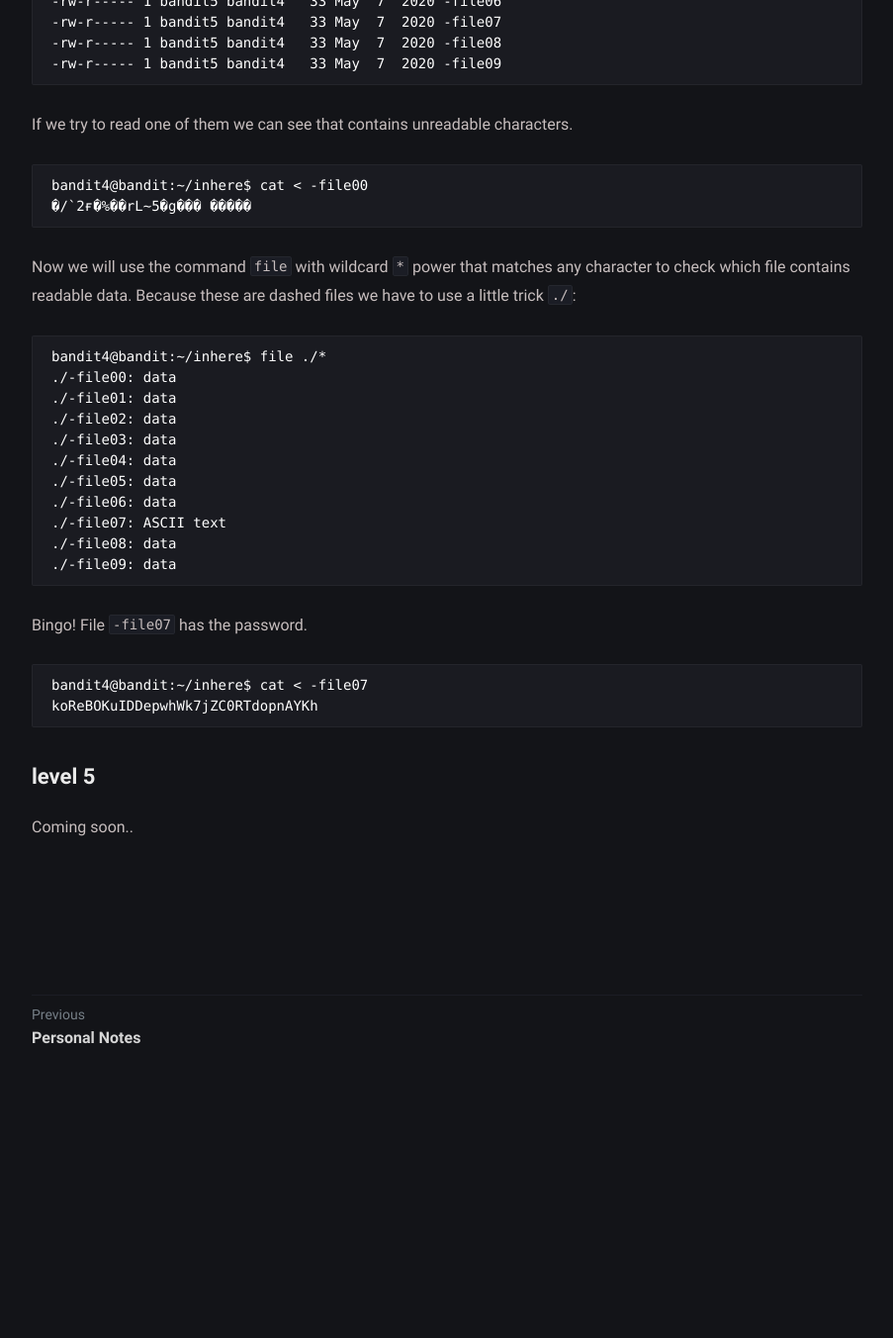
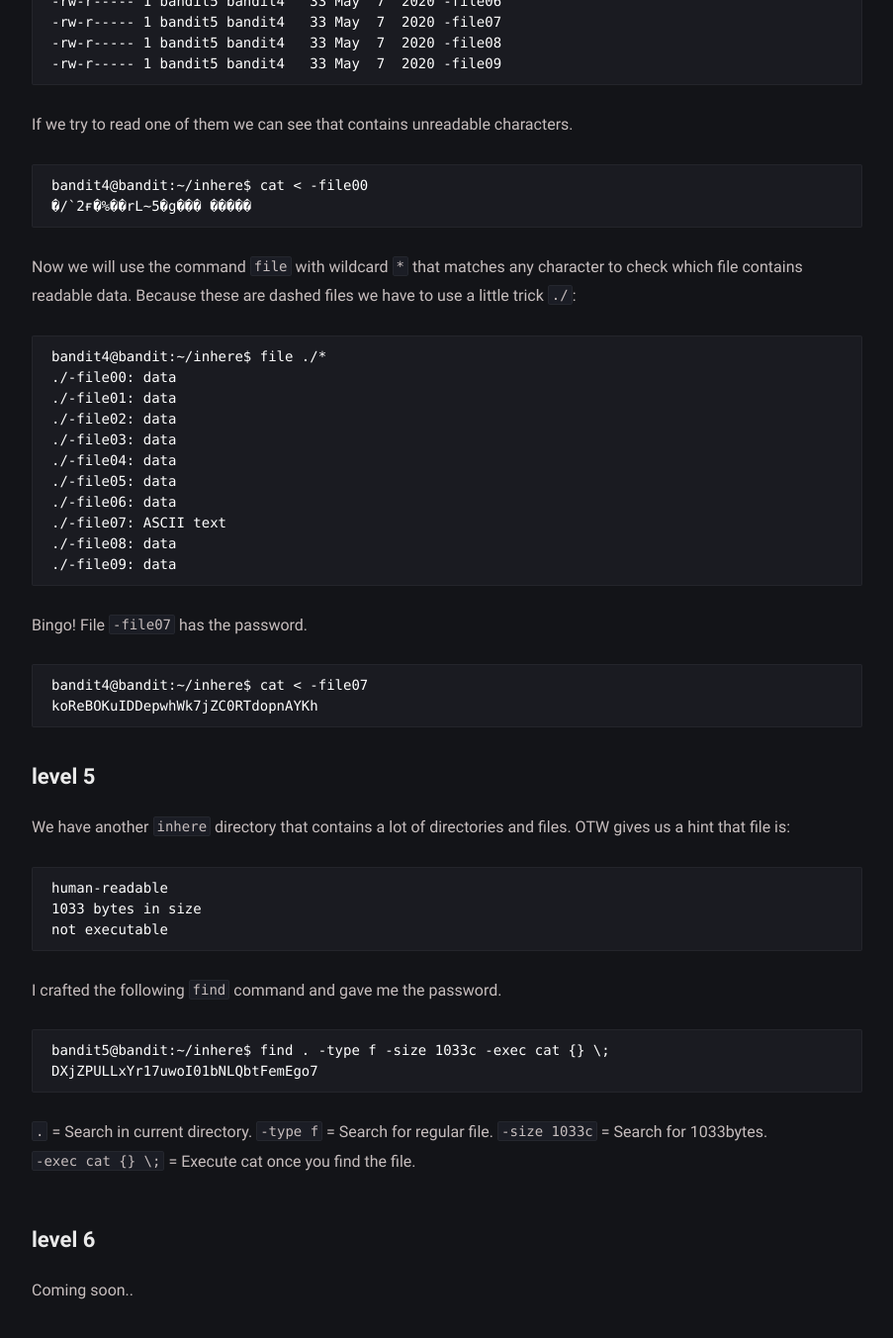
Before and after one commit to sh3llm4g1ck/sh3llm4g1ck.github.io, a Jekyll site: the page built from _posts/overthewire-bandit/2022-03-10-overthewire-bandit.md, in a window 1280 px wide and 1400 px high, scrolled down 2944 px. Shown: the top 1352 px of the window at 99% size, without its empty margins (188-1091 px from the left). Built offline with Jekyll 4.4.1, drawn with Linux system fonts in a browser that asks for light colours; before the commit the page ends 4015 px from its top, so only the background shows below that.

Commit message:
Update 2022-03-10-overthewire-bandit.md

````diff
--- a/_posts/overthewire-bandit/2022-03-10-overthewire-bandit.md
+++ b/_posts/overthewire-bandit/2022-03-10-overthewire-bandit.md
@@ -1,7 +1,7 @@
 ---
 layout: post
 title: "OverTheWire: Bandit writeup"
-tags: [overthewire, linux, ssh]
+tags: [overthewire, linux, ssh, find]
 ---
 
 Our journey will begin with [Bandit](https://overthewire.org/wargames/bandit/){:target="_blank"} wargame, as the page says will teaches us the basics we need to be able to play other wargames. We will learn various linux commands and much more. This post will contain all the solutions for each level with explanation. I'll update daily, till all the levels get pwned. Let's get started!
@@ -131,7 +131,7 @@ bandit4@bandit:~/inhere$ cat < -file00
 �/`2ғ�%��rL~5�g��� �����
 ```
 
-Now we will use the command `file` with wildcard `*` power that matches any character to check which file contains readable data. Because these are dashed files we have to use a little trick `./`:
+Now we will use the command `file` with wildcard `*` that matches any character to check which file contains readable data. Because these are dashed files we have to use a little trick `./`:
 
 ```
 bandit4@bandit:~/inhere$ file ./*
@@ -156,4 +156,26 @@ koReBOKuIDDepwhWk7jZC0RTdopnAYKh
 
 ## level 5
 
+We have another `inhere` directory that contains a lot of directories and files. OTW gives us a hint that file is:
+
+```
+human-readable
+1033 bytes in size
+not executable
+```
+
+I crafted the following `find` command and gave me the password.
+
+```
+bandit5@bandit:~/inhere$ find . -type f -size 1033c -exec cat {} \;
+DXjZPULLxYr17uwoI01bNLQbtFemEgo7
+```
+
+`.` = Search in current directory.
+`-type f` = Search for regular file.
+`-size 1033c` = Search for 1033bytes.
+`-exec cat {} \;` = Execute cat once you find the file.
+
+## level 6
+
 Coming soon..
````
